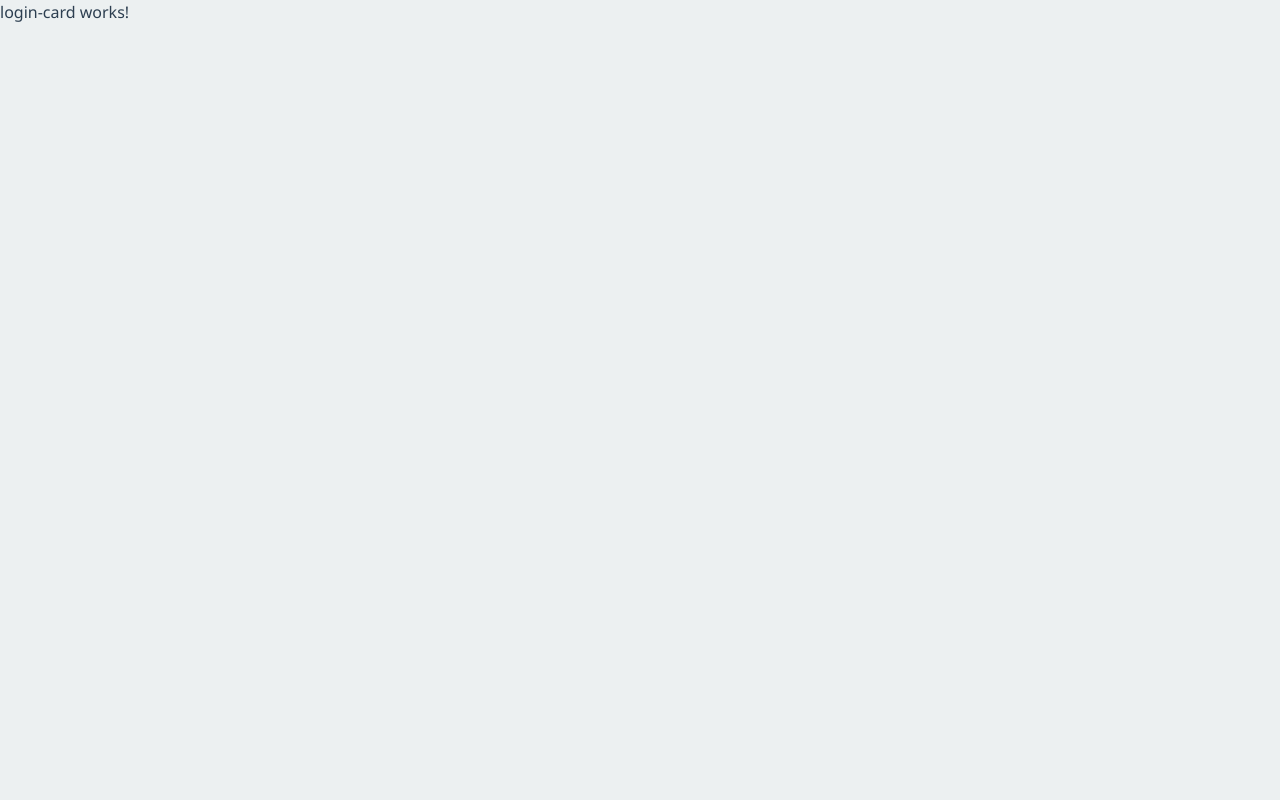
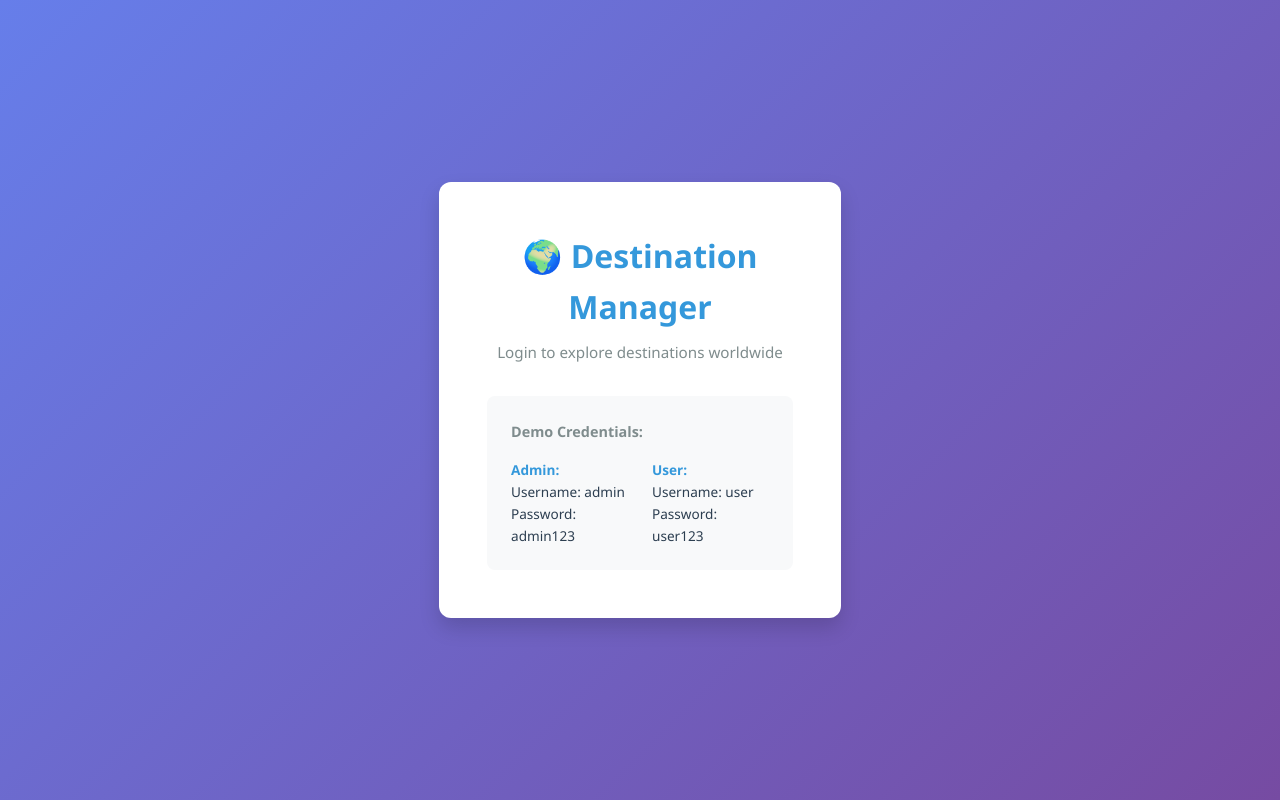
Before and after one commit to etoo31/travel-destination-angular, an Angular app: page / in a window 1280 px wide. Built offline with nearby package versions, Linux system fonts and the light colour scheme.

Commit message:
feat: added login-card html and css styling

```diff
--- a/src/app/components/login-card/login-card.css
+++ b/src/app/components/login-card/login-card.css
@@ -0,0 +1,61 @@
+.login-page {
+  display: flex;
+  justify-content: center;
+  align-items: center;
+  min-height: 100vh;
+  background: linear-gradient(135deg, #667eea 0%, #764ba2 100%);
+}
+
+.login-container {
+  width: 100%;
+  max-width: 450px;
+  padding: var(--spacing-md);
+}
+
+.login-card {
+  background: var(--card-bg);
+  border-radius: var(--radius-lg);
+  box-shadow: var(--shadow-lg);
+  padding: var(--spacing-xl);
+  animation: fadeInUp 0.5s ease;
+}
+
+.login-header {
+  text-align: center;
+  margin-bottom: var(--spacing-lg);
+}
+
+.login-header h1 {
+  font-size: 2rem;
+  color: var(--primary-color);
+  margin-bottom: var(--spacing-xs);
+}
+
+.login-header p {
+  color: var(--text-secondary);
+  font-size: 0.95rem;
+}
+
+.demo-credentials {
+  background: #f8f9fa;
+  border-radius: var(--radius-md);
+  padding: var(--spacing-md);
+  margin-top: var(--spacing-lg);
+}
+
+.demo-credentials h3 {
+  font-size: 0.9rem;
+  color: var(--text-secondary);
+  margin-bottom: var(--spacing-sm);
+}
+
+.credentials-grid {
+  display: grid;
+  grid-template-columns: 1fr 1fr;
+  gap: var(--spacing-md);
+  font-size: 0.85rem;
+}
+
+.credentials-grid strong {
+  color: var(--primary-color);
+}
--- a/src/app/components/login-card/login-card.html
+++ b/src/app/components/login-card/login-card.html
@@ -1 +1,26 @@
-<p>login-card works!</p>
+<div class="login-page">
+  <div class="login-container">
+    <div class="login-card">
+      <div class="login-header">
+        <h1>🌍 Destination Manager</h1>
+        <p>Login to explore destinations worldwide</p>
+      </div>
+
+      <div class="demo-credentials">
+        <h3>Demo Credentials:</h3>
+        <div class="credentials-grid">
+          <div>
+            <strong>Admin:</strong><br />
+            Username: admin<br />
+            Password: admin123
+          </div>
+          <div>
+            <strong>User:</strong><br />
+            Username: user<br />
+            Password: user123
+          </div>
+        </div>
+      </div>
+    </div>
+  </div>
+</div>
--- a/src/styles.css
+++ b/src/styles.css
@@ -1,4 +1,3 @@
-/* You can add global styles to this file, and also import other style files */
 * {
   margin: 0;
   padding: 0;
```
